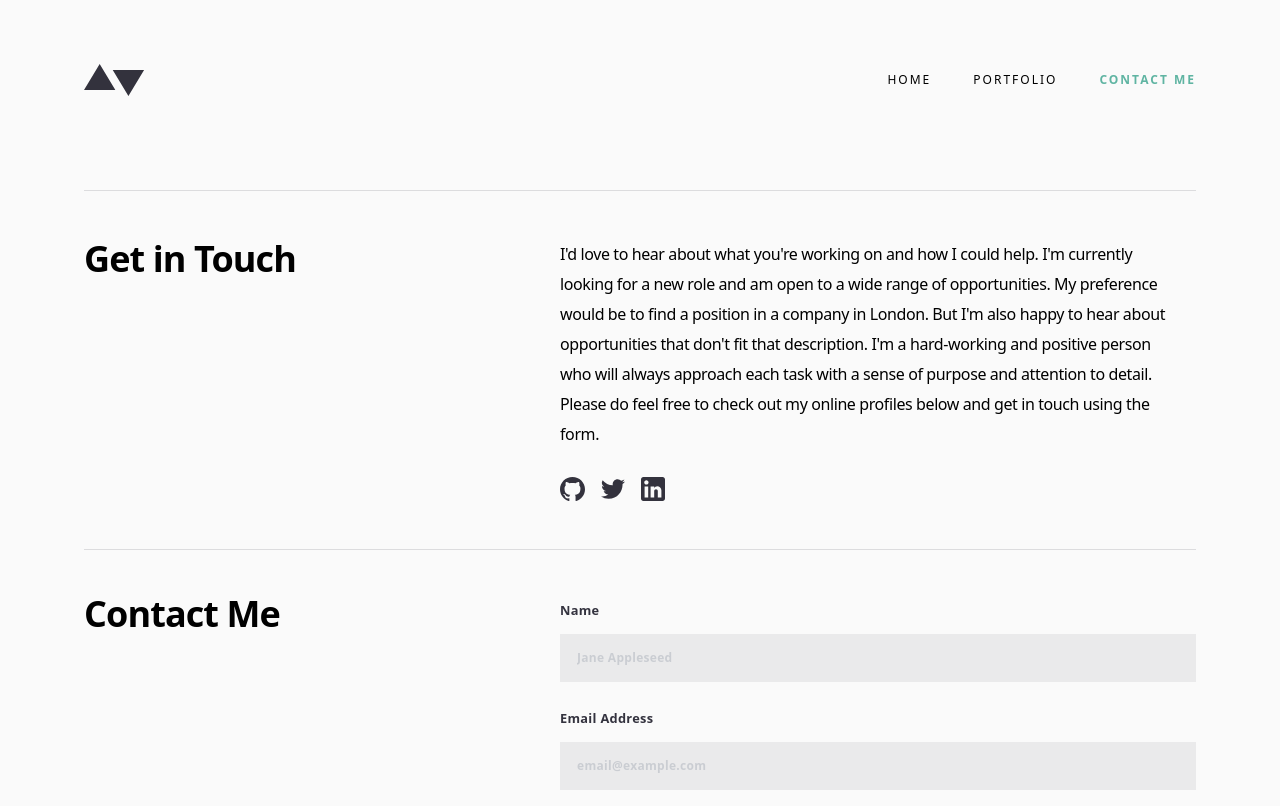
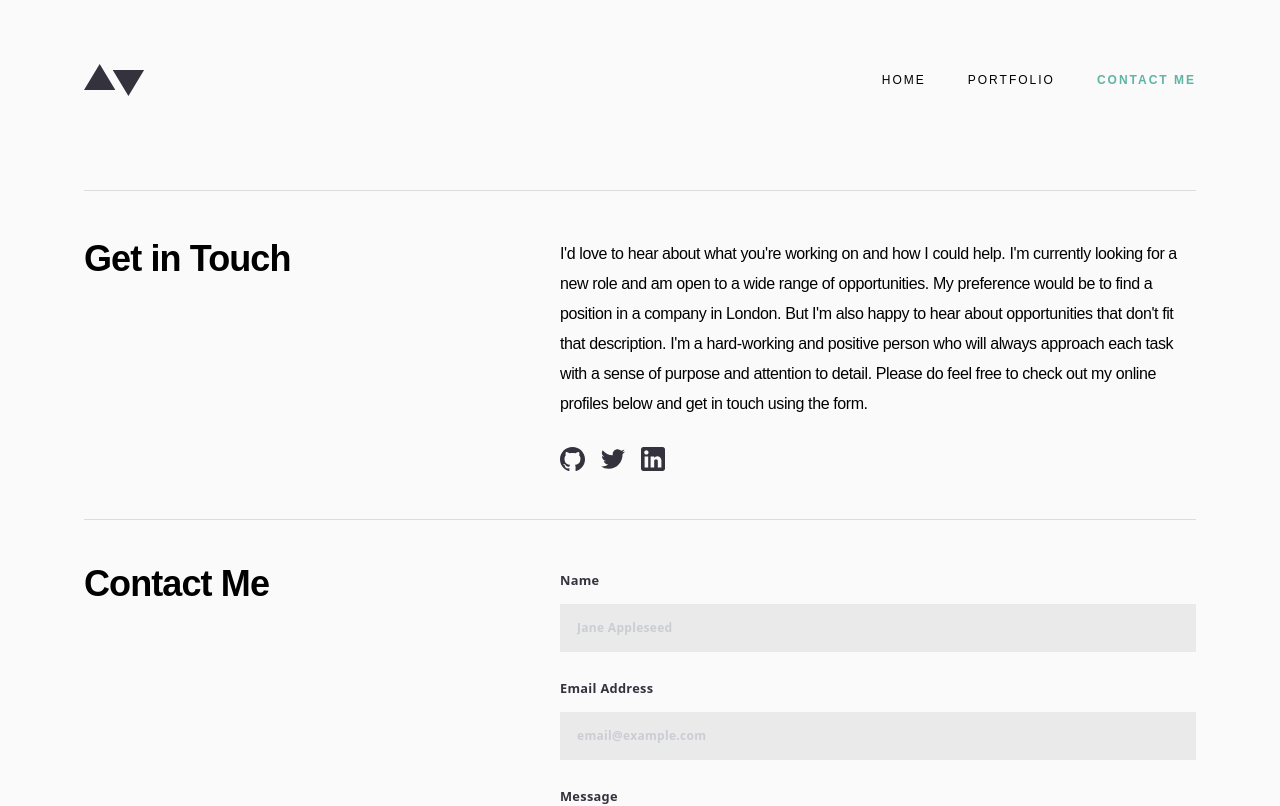
Before and after one commit to Simplify4Me2/Simplify4Me2.github.io, a React (Vite) app: page /#/contact in a window 1280 px wide. Shown: the top 806 px of the page. Built offline with nearby package versions, Linux system fonts and the light colour scheme.

Commit message:
feat: Add additional font families to Tailwind CSS configuration

```diff
--- a/tailwind.config.js
+++ b/tailwind.config.js
@@ -17,7 +17,10 @@ export default {
       },
       fontFamily: {
         'serif': ['IbarraRealNova', 'ui-serif', 'Georgia', 'Cambria', '"Times New Roman"', 'Times', 'serif'],
-        'sans': ['PublicSans', 'ui-sans-serif', 'system-ui', 'sans-serif', '"Apple Color Emoji"', '"Segoe UI Emoji"', '"Segoe UI Symbol"', '"Noto Color Emoji"']
+        'sans': ['PublicSans', 'ui-sans-serif', 'system-ui', 'sans-serif', '"Apple Color Emoji"', '"Segoe UI Emoji"', '"Segoe UI Symbol"', '"Noto Color Emoji"'],
+        "rubik": ['Rubik', 'sans-serif'],
+        "ibarra": ['Ibarra Real Nova', 'sans-serif'],
+        "publicSans": ['Public Sans', 'sans-serif']
       }
     },
   },
```
